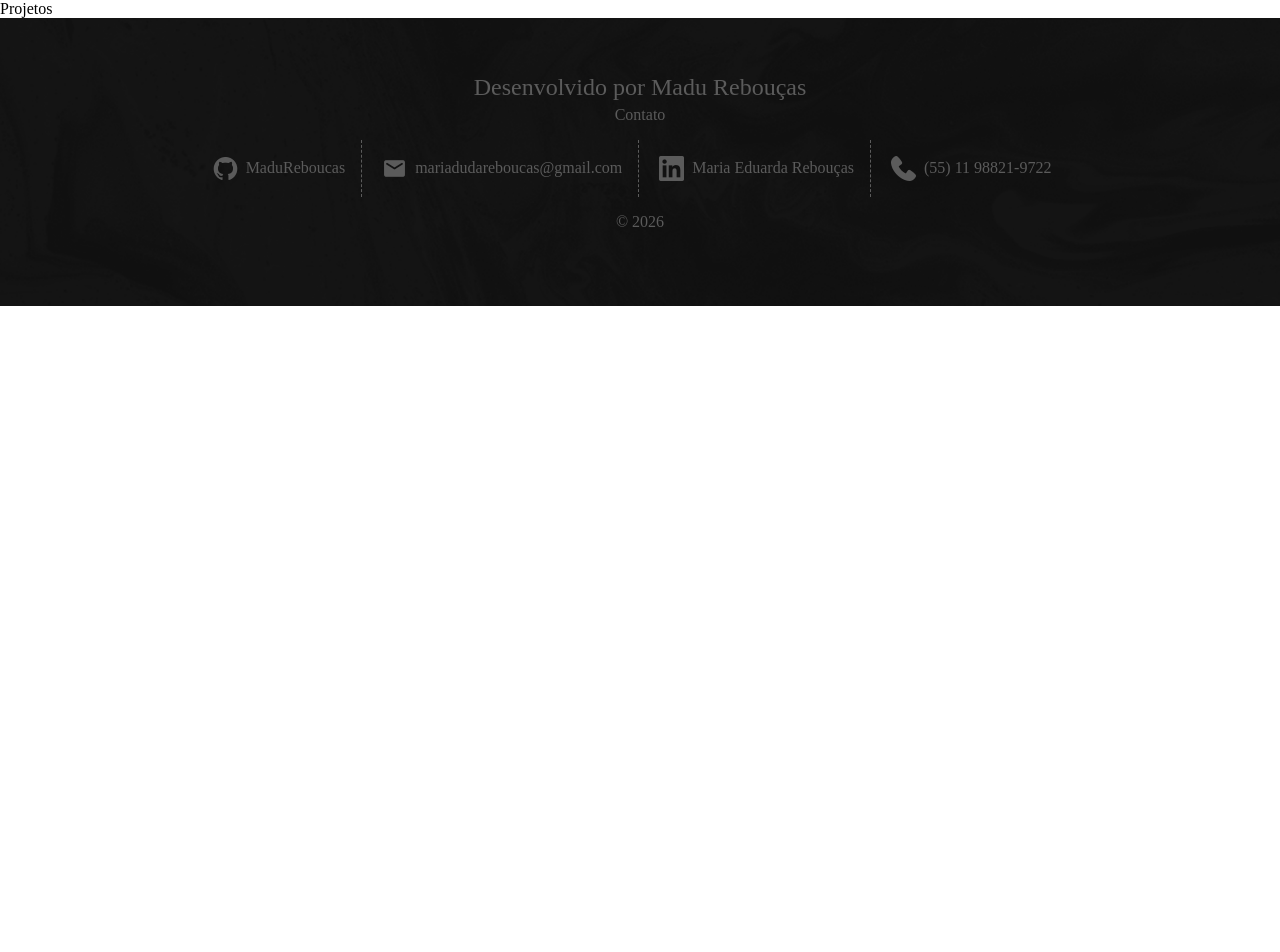
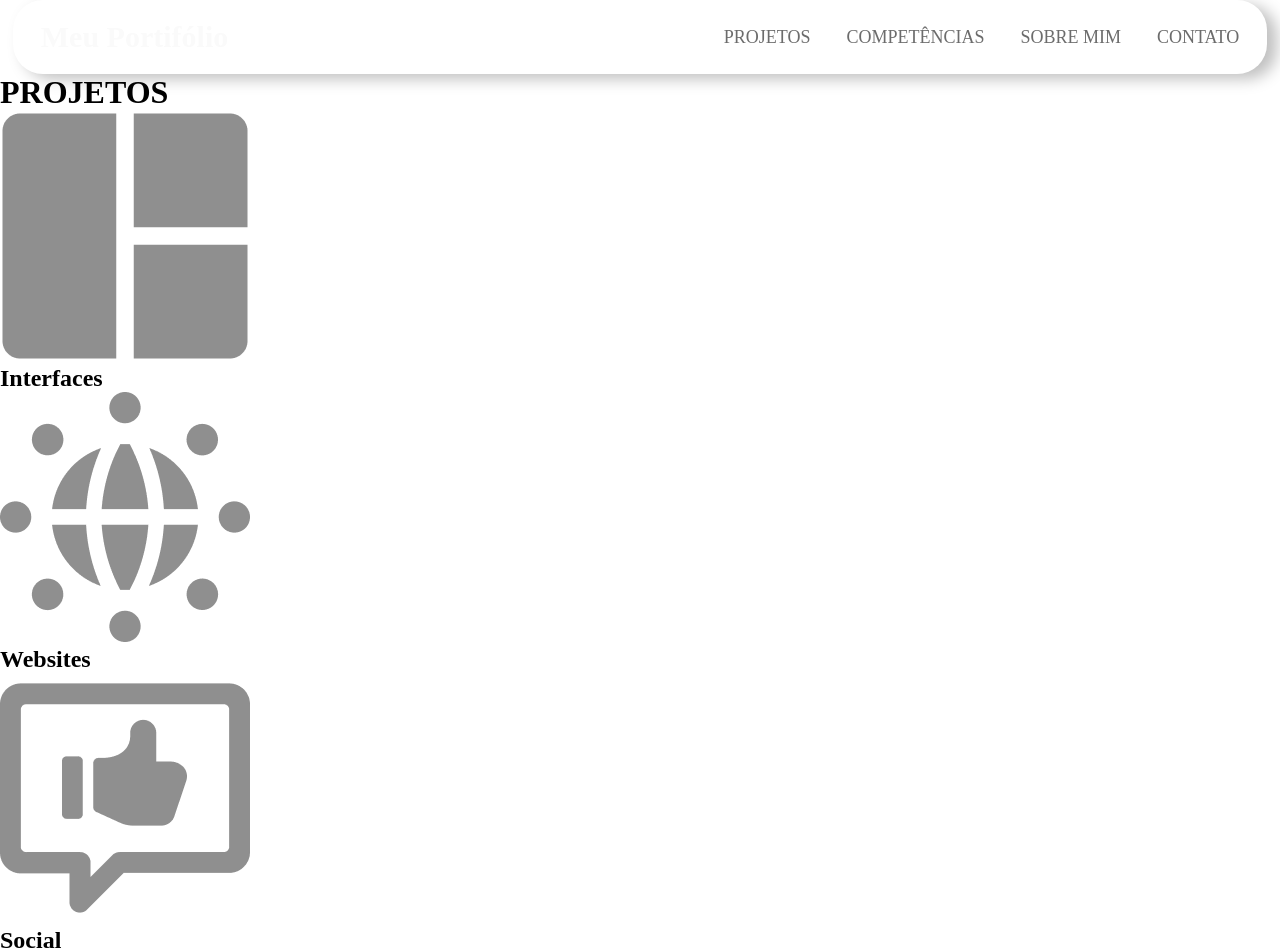
Before and after one commit to MaduReboucas/portifolio, a React (Vite) app: page /projetos in a window 1280 px wide. Shown: the top 952 px of the page. Before the commit the page ends 800 px from the top, so only its background shows below. Built offline with nearby package versions, Linux system fonts and the light colour scheme; a web font is replaced by a local one.

Commit message:
Base dapágina de Projetos

```diff
--- a/src/routes/projetos/Projetos.jsx
+++ b/src/routes/projetos/Projetos.jsx
@@ -1,7 +1,36 @@
 import "./Projetos.css";
+import Navbar from "../../components/navbar/Navbar";
+
+// imagens
+import interfaces from "./img/interfaces-img.png";
+import socialMedia from "./img/socialmedia-img.png";
+import website from "./img/websites-img.png";
 
 const Projetos = () => {
-  return <div>Projetos</div>;
+  return (
+    <div id="Projetos">
+      <Navbar />
+      <div className="projetos-container">
+        <div className="title-p">
+          <h1>PROJETOS</h1>
+        </div>
+        <div className="buttons-container">
+          <div className="interface-btn">
+            <img className="img-btn" src={interfaces} alt="interface-ico" />
+            <h2 className="title-btn">Interfaces</h2>
+          </div>
+          <div className="interface-btn">
+            <img className="img-btn" src={website} alt="websites-ico" />
+            <h2 className="title-btn">Websites</h2>
+          </div>
+          <div className="interface-btn">
+            <img className="img-btn" src={socialMedia} alt="social-media-ico" />
+            <h2 className="title-btn">Social</h2>
+          </div>
+        </div>
+      </div>
+    </div>
+  );
 };
 
 export default Projetos;
```
